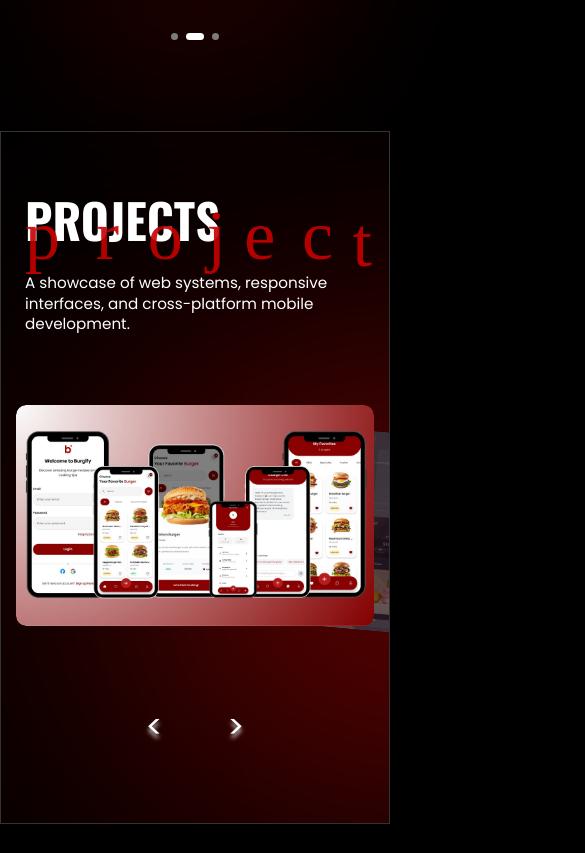
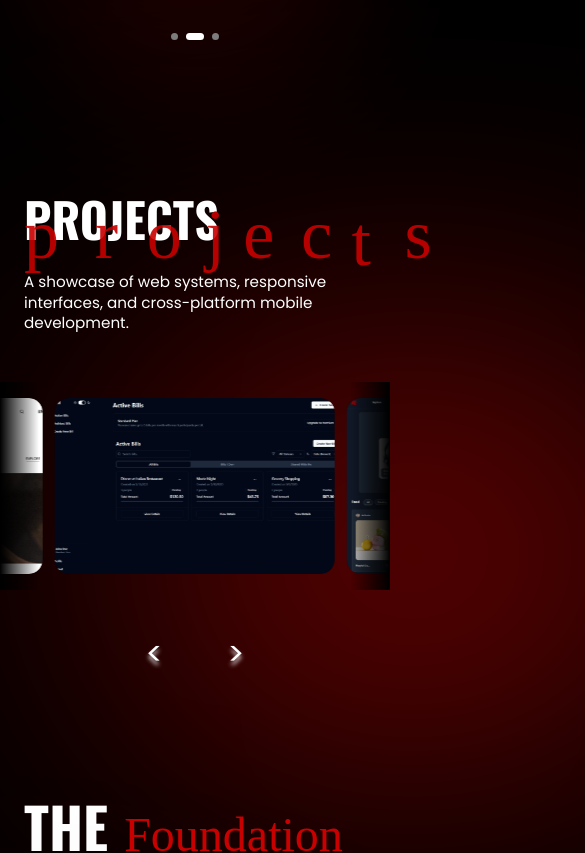
Before and after one commit to JaiAnoba/Portfolio, a React (Vite) app: page / in a window 390 px wide. Shown: the part 2000-2853 px from the top of the page, 585 px wide, since content can reach past the window. Built offline with nearby package versions, Linux system fonts and the light colour scheme; a web font is replaced by a local one.

Commit message:
added Marquee Animation

```diff
--- a/src/components/Projects.css
+++ b/src/components/Projects.css
@@ -1,8 +1,6 @@
 .projects {
   position: relative;
   padding: 4rem 0 4rem 0;
-  overflow: hidden;
-  border: 1px solid rgba(255, 255, 255, 0.2);
 }
 
 .projects-glow {
@@ -32,26 +30,11 @@
   font-size: clamp(3rem, 8vw, 6rem);
 }
 
-.projects-accent span {
-  position: relative;
-}
-
-.pa-r {
-  left: 0.13em;
-}
-
-.pa-o {
-  left: 0.16em;
-}
-
-.pa-j {
-  left: 0.12em;
-}
-
-.pa-t {
-  top: 0.1em;
-  right: 0.1em;
-}
+.projects-accent span { position: relative; }
+.pa-r { left: 0.13em; }
+.pa-o { left: 0.16em; }
+.pa-j { left: 0.12em; }
+.pa-t { top: 0.1em; right: 0.1em; }
 
 .projects-title {
   font-family: var(--font-oswald);
@@ -67,62 +50,81 @@
   line-height: 1.375;
 }
 
+/* ── Carousel ── */
 .projects-carousel {
   position: relative;
-  min-height: 380px;
-  height: auto;
-  display: flex;
-  align-items: center;
-  justify-content: center;
-  gap: 1.5rem;
-  padding: 0 2rem 1rem;
   z-index: 2;
 }
 
+.projects-marquee-outer {
+  overflow: hidden;
+  width: 100%;
+  padding: 1rem 0;
+}
+
+.projects-marquee-track {
+  display: flex;
+  gap: 1.5rem;
+  width: max-content;
+  animation: marquee-scroll 28s linear infinite;
+}
+
+.projects-marquee-track:hover {
+  animation-play-state: paused;
+}
+
+@keyframes marquee-scroll {
+  0% {
+    transform: translateX(0);
+  }
+  100% {
+    transform: translateX(-50%);
+  }
+}
+
+/* ── Individual slide ── */
 .projects-slide {
+  flex-shrink: 0;
+  width: clamp(280px, 38vw, 560px);
+  aspect-ratio: 16 / 10;
+  border-radius: 14px;
+  overflow: hidden;
+  transition: transform 0.3s ease, box-shadow 0.3s ease;
+}
+
+.projects-slide:hover {
+  transform: scale(1.03) translateY(-4px);
+}
+
+.projects-slide img {
+  display: block;
+  width: 100%;
+  height: 100%;
+  object-fit: cover;
+  border-radius: 14px;
+}
+
+/* ── Black edge fades ── */
+.projects-fade {
   position: absolute;
-  width: min(590px, 70vw);
-  border-radius: 10px;
-  overflow: hidden;
-  transition: transform 0.4s ease, opacity 0.4s ease;
-  opacity: 0.4;
-  transform: scale(0.85) rotate(-8deg);
+  top: 0;
+  bottom: 0;
+  width: 16%;
+  z-index: 20;
   pointer-events: none;
 }
 
-.projects-slide.active {
-  opacity: 1;
-  transform: scale(1) rotate(0deg);
-  z-index: 3;
-  pointer-events: auto;
+.projects-fade--left {
+  left: 0;
+  background: linear-gradient(to right, #000000 0%, transparent 100%);
 }
 
-.projects-slide:not(.active) {
-  transform: scale(0.9) rotate(5deg) translateX(calc(var(--offset) * 120px));
+.projects-fade--right {
+  right: 0;
+  background: linear-gradient(to left, #000000 0%, transparent 100%);
 }
 
-.projects-slide:not(.projects-slide--natural) img {
-  width: 100%;
-  height: 320px;
-  object-fit: cover;
-  border-radius: 10px;
-}
-
-.projects-slide--natural {
-  aspect-ratio: var(--slide-aspect);
-  width: min(590px, 70vw);
-  height: auto;
-}
-
-.projects-slide--natural img {
-  display: block;
-  width: 100%;
-  height: auto;
-  aspect-ratio: var(--slide-aspect);
-  object-fit: fill;
-  border-radius: 10px;
-}
-
+/* ── Nav buttons ── */
 .projects-nav {
   display: flex;
   justify-content: center;
@@ -148,27 +150,28 @@
   color: var(--red);
 }
 
+/* ── Responsive ── */
 @media (max-width: 768px) {
   .projects-header {
     padding: 0 1.5rem;
   }
 
-  /* ← no longer display: none — stays visible at all sizes */
   .projects-accent {
-    left: 1.5rem; /* ← matches mobile header padding */
+    left: 1.5rem;
     top: 0.4rem;
   }
 
-  .projects-carousel {
-    min-height: 280px;
+  .projects-slide {
+    width: clamp(220px, 58vw, 380px);
   }
 
-  .projects-slide:not(.projects-slide--natural) img {
-    height: 240px;
+  .projects-marquee-track {
+    gap: 1rem;
+    animation-duration: 22s;
   }
 
-  .projects-slide--natural {
-    width: min(590px, 92vw);
+  .projects-fade {
+    width: 12%;
   }
 }
 
@@ -177,4 +180,23 @@
     left: 1.5rem;
     top: 0.3rem;
   }
+
+  .projects-slide {
+    width: clamp(180px, 72vw, 300px);
+  }
+
+  .projects-marquee-track {
+    gap: 0.75rem;
+    animation-duration: 18s;
+  }
+
+  .projects-fade {
+    width: 10%;
+  }
 }
+
+@media (prefers-reduced-motion: reduce) {
+  .projects-marquee-track {
+    animation: none;
+  }
+}
--- a/src/components/Projects.tsx
+++ b/src/components/Projects.tsx
@@ -1,44 +1,51 @@
-import { useState } from 'react'
+import { useRef } from 'react'
 import './Projects.css'
 
 const PROJECTS = [
   {
     src: '/images/project-burgify.png',
     alt: 'Burgify mobile app UI prototype across multiple phone screens',
-    width: 1024,
-    height: 630,
   },
   {
     src: '/images/project-1.jpg',
     alt: 'Web dashboard project',
-    width: 1024,
-    height: 630,
   },
   {
     src: '/images/project-2.jpg',
     alt: 'Mobile app project',
-    width: 1024,
-    height: 630,
   },
   {
     src: '/images/project-3.jpg',
     alt: 'Travel website project',
-    width: 1024,
-    height: 630,
   },
   {
     src: '/images/project-4.jpg',
     alt: 'Interface design project',
-    width: 1024,
-    height: 630,
   },
-] as const
+]
+
+const SLIDE_WIDTH = 580 // px — must match CSS card width + gap
 
 export default function Projects() {
-  const [index, setIndex] = useState(0)
+  const trackRef = useRef<HTMLDivElement>(null)
 
-  const prev = () => setIndex((i) => (i === 0 ? PROJECTS.length - 1 : i - 1))
-  const next = () => setIndex((i) => (i === PROJECTS.length - 1 ? 0 : i + 1))
+  // Manually shift the marquee by one card width on button press
+  const shift = (direction: 'prev' | 'next') => {
+    const track = trackRef.current
+    if (!track) return
+    // Temporarily pause animation and nudge scroll
+    track.style.animationPlayState = 'paused'
+    const current = new DOMMatrix(getComputedStyle(track).transform).m41
+    const nudge = direction === 'next' ? -SLIDE_WIDTH : SLIDE_WIDTH
+    track.style.transform = `translateX(${current + nudge}px)`
+    // Resume after a short delay
+    setTimeout(() => {
+      track.style.transform = ''
+      track.style.animationPlayState = 'running'
+    }, 600)
+  }
+
+  const items = [...PROJECTS, ...PROJECTS]
 
   return (
     <section className="projects" id="projects">
@@ -61,34 +68,35 @@ export default function Projects() {
         </p>
       </div>
 
-      <div className="projects-carousel">
-        {PROJECTS.map((p, i) => (
-          <div
-            key={p.src}
-            className={`projects-slide ${i === index ? 'active' : ''} ${'width' in p && 'height' in p ? 'projects-slide--natural' : ''}`}
-            style={
-              {
-                '--offset': i - index,
-                ...('width' in p && 'height' in p
-                  ? { '--slide-aspect': `${p.width} / ${p.height}` }
-                  : {}),
-              } as React.CSSProperties
-            }
-          >
-            <img
-              src={p.src}
-              alt={p.alt}
-              {...('width' in p && 'height' in p ? { width: p.width, height: p.height } : {})}
-            />
+      <div className="projects-carousel" aria-label="Projects showcase">
+        <div className="projects-fade projects-fade--left" aria-hidden />
+        <div className="projects-fade projects-fade--right" aria-hidden />
+
+        <div className="projects-marquee-outer">
+          <div className="projects-marquee-track" ref={trackRef}>
+            {items.map((p, i) => (
+              <div className="projects-slide" key={`${p.src}-${i}`}>
+                <img src={p.src} alt={p.alt} loading="lazy" />
+              </div>
+            ))}
           </div>
-        ))}
+        </div>
       </div>
 
+      {/* Nav buttons kept */}
       <div className="projects-nav">
-        <button type="button" onClick={prev} aria-label="Previous project">
+        <button
+          type="button"
+          onClick={() => shift('prev')}
+          aria-label="Previous project"
+        >
           &lt;
         </button>
-        <button type="button" onClick={next} aria-label="Next project">
+        <button
+          type="button"
+          onClick={() => shift('next')}
+          aria-label="Next project"
+        >
           &gt;
         </button>
       </div>
```
